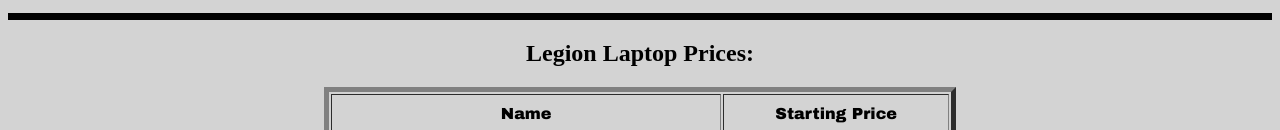
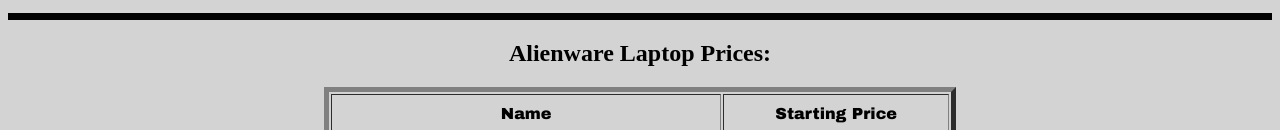
Before and after one commit to Victorinowatataps/Espraweb, a plain HTML site: page Alienware.html in a window 1280 px wide. Shown: the part 2849-2979 px from the top of the page. Drawn offline with Linux system fonts and the light colour scheme.

Commit message:
Alienware.html

```diff
--- a/Alienware.html
+++ b/Alienware.html
@@ -85,7 +85,7 @@
 
         <hr size="7px" color="black">
 
-        <h2 align="center">Legion Laptop Prices:</h2>
+        <h2 align="center">Alienware Laptop Prices:</h2>
       <table align="center" border="5" width="50%" cellpadding="10">
     <tr>
         <th colspan="2"><font face="arial black">Name</font></th>
```
